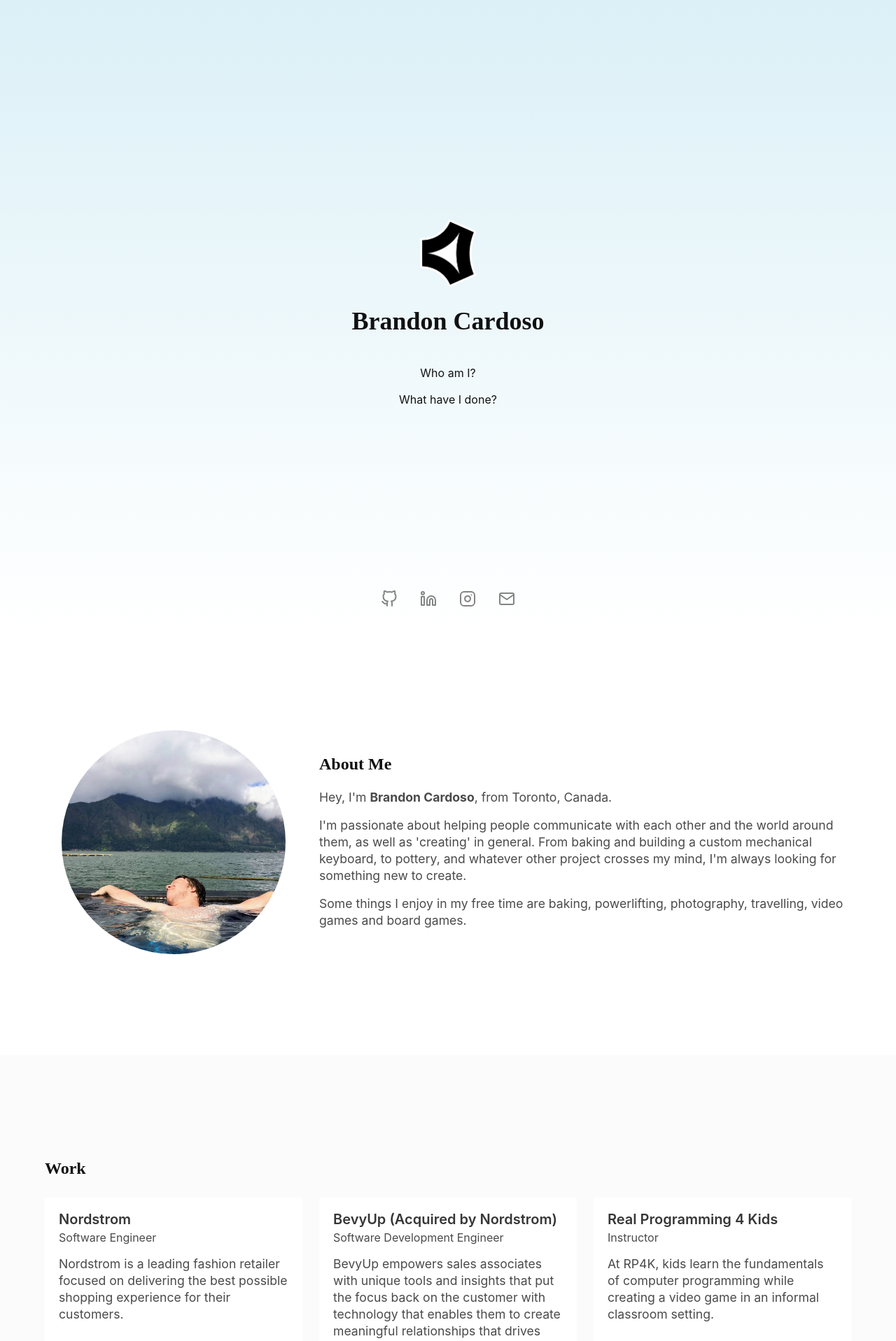
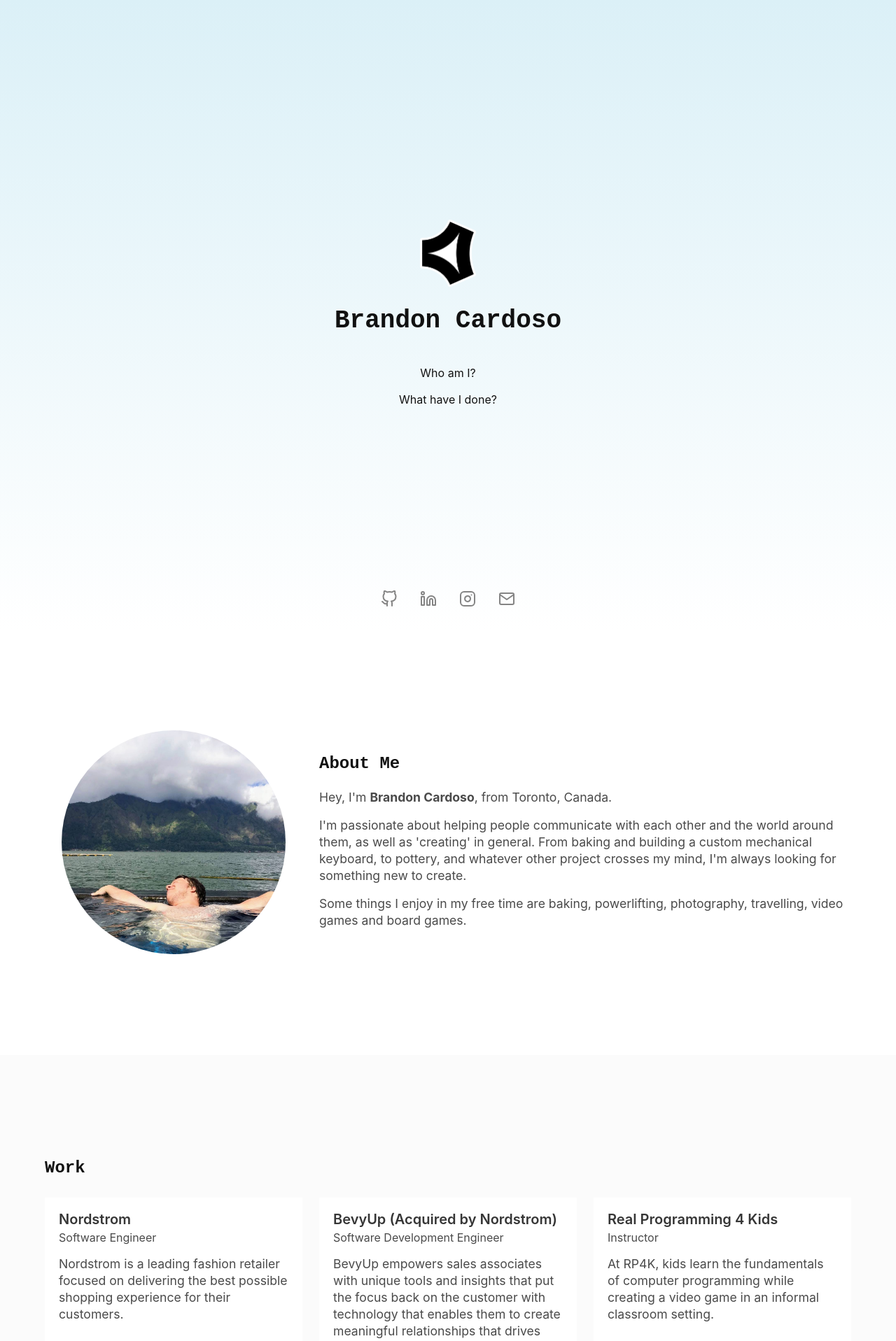
Before and after one commit to brandoncardoso/brandoncardoso.github.io, a Jekyll site: the page built from index.md, in a window 1280 px wide. Shown: the top 1917 px of the page at 70% size. Built offline with Jekyll 4.4.1, drawn with Linux system fonts in a browser that asks for light colours; some web fonts are replaced.

Commit message:
update title fallback font

```diff
--- a/css/main.scss
+++ b/css/main.scss
@@ -62,7 +62,7 @@
 	}
 
 	&__name {
-		font-family: 'Nixie One', cursive;
+		font-family: 'Nixie One', 'Courier New', serif;
 		font-weight: 700;
 		font-size: 2.25rem;
 		color: $gray-darkest;
@@ -120,7 +120,7 @@
 	align-items: center;
 
 	&__title {
-		font-family: 'Nixie One', cursive;
+		font-family: 'Nixie One', 'Courier New', serif;
 		font-weight: 700;
 		font-size: 1.5rem;
 		color: $gray-darkest;
```
